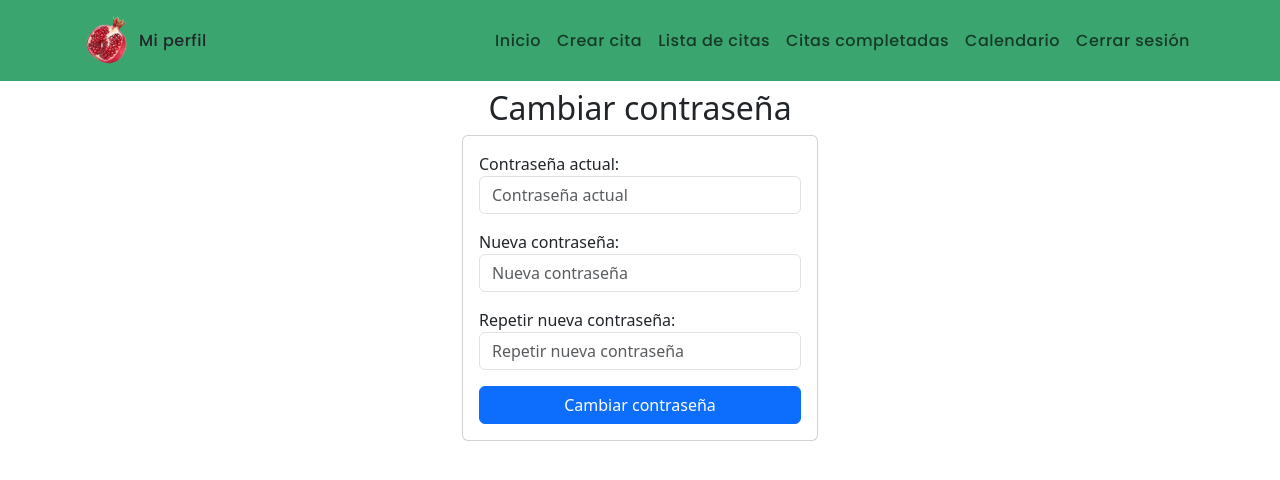
After one commit to GereArguello/Citas-de-unias-django, a Django app: page /mi_perfil/cambiar_pass/ in a window 1280 px wide. The commit adds this page. Shown: the top 480 px of the page. Run offline with Django 5.2, Linux system fonts and the light colour scheme; the visitor is signed in with stand-in values (Sample User, id 1).

Commit message:
Cambiar contraseña añadido

```diff
--- a/Citas/urls.py
+++ b/Citas/urls.py
@@ -10,6 +10,7 @@ urlpatterns = [
 
     path('mi_perfil/',views.mi_perfil, name= 'mi_perfil'),
     path('mi_perfil/editar_perfil/', views.editar_perfil, name= 'editar_perfil'),
+    path('mi_perfil/cambiar_pass/', views.cambiar_pass, name= 'cambiar_pass'),
 
     path('crear_cita/', views.crear_cita, name='crear_cita'),
     path('editar_cita/<int:id>/',views.editar_cita, name='editar_cita'),
--- a/Citas/views.py
+++ b/Citas/views.py
@@ -1,8 +1,8 @@
 from django.contrib import messages
 from django.shortcuts import render, redirect, get_object_or_404
 from django.views.decorators.http import require_POST
-from django.contrib.auth.forms import UserCreationForm
-from django.contrib.auth import login, logout, authenticate
+from django.contrib.auth.forms import UserCreationForm, PasswordChangeForm
+from django.contrib.auth import login, logout, authenticate, update_session_auth_hash
 from django.contrib.auth.decorators import login_required
 from django.db.models import Sum
 from .forms import CitaForm, UserForm, ProfileForm
@@ -46,6 +46,20 @@ def editar_perfil(request):
     }
 
     return render(request,'editar_perfil.html',formularios)
+
+@login_required
+def cambiar_pass(request):
+    if request.method == "POST":
+        form = PasswordChangeForm(user=request.user,data=request.POST)
+        if form.is_valid():
+            form.save()
+            update_session_auth_hash(request, form.user)
+            messages.success(request, "Contraseña cambiada correctamente")
+            return redirect('mi_perfil')
+    else:
+        form = PasswordChangeForm(user=request.user)
+
+    return render(request,'cambiar_pass.html',{'form': form})
 
 def registrarse(request):
     if request.method == 'GET': #Si el request pide datos:
--- /dev/null
+++ b/templates/cambiar_pass.html
@@ -0,0 +1,37 @@
+{% extends 'base.html' %}
+
+{% block title %} Cambiar Contraseña {% endblock %}
+
+{% block content %}
+
+<div class="row">
+    <div class="col-md-4 offset-md-4">
+        <h2 class="text-center">Cambiar contraseña</h2>
+        <form method="POST" class="card card-body">
+            {% csrf_token %}
+            <div class="mb-3">
+                <label for="old_password">Contraseña actual: </label>
+                <input type="password" name="old_password" id="old_password" class="form-control"
+                    placeholder="Contraseña actual">
+                {{ form.old_password.errors }}
+            </div>
+            <div class="mb-3">
+                <label for="new_password1">Nueva contraseña: </label>
+                <input type="password" name="new_password1" id="new_password1" class="form-control"
+                    placeholder="Nueva contraseña">
+                {{ form.new_password1.errors }}
+            </div>
+            <div class="mb-3">
+                <label for="new_password2">Repetir nueva contraseña: </label>
+                <input type="password" name="new_password2" id="new_password2" class="form-control"
+                    placeholder="Repetir nueva contraseña">
+                {{ form.new_password2.errors }}
+            </div>
+            <button class="btn btn-primary">
+                Cambiar contraseña
+            </button>
+        </form>
+    </div>
+</div>
+
+{% endblock %}
--- a/templates/crear_cita.html
+++ b/templates/crear_cita.html
@@ -8,7 +8,7 @@
 
 <div class="row">
     <div class="col-md-4 offset-md-4">
-        <h1 class="text-center">Agendar cita</h1>
+        <h2 class="text-center">Agendar cita</h2>
         <form method="POST" class="card card-body"> <!-- Método para aplicar un formulario -->
             {% csrf_token %}
             {{ form.as_p}} <!-- función asociada a views.py-->
--- a/templates/editar_cita.html
+++ b/templates/editar_cita.html
@@ -4,10 +4,10 @@
 
 {% block content %}
 
-<body>
+
 <div class="row">
     <div class="col-md-4 offset-md-4">
-            <h1 class="text-center">Editar cita</h1>
+        <h2 class="text-center">Editar cita</h2>
         <form method="POST" class="card card-body"> <!-- Método para aplicar un formulario -->
             {% csrf_token %}
             {{ form.as_p}} <!-- función asociada a views.py-->
@@ -15,7 +15,7 @@
         </form>
     </div>
 </div>
-</body>
+
 
 
 {% endblock %}
--- a/templates/editar_perfil.html
+++ b/templates/editar_perfil.html
@@ -7,7 +7,7 @@
 
 <div class="row">
     <div class="col-md-4 offset-md-4">
-        <h1 class="text-center"> Editar perfil </h1>
+        <h2 class="text-center"> Editar perfil </h2>
         <form method="POST" enctype="multipart/form-data" class="card card-body">
             {% csrf_token %}
             {{ user_form.as_p}}
--- a/templates/mi_perfil.html
+++ b/templates/mi_perfil.html
@@ -21,7 +21,7 @@
             <a href="editar_perfil"> Editar perfil </a>
         </div>
         <div class="mt-3">
-            <a href="Cambiar_contraseña"> Cambiar contraseña</a>
+            <a href="cambiar_pass"> Cambiar contraseña </a>
         </div>
         <div class="mt-3">
             <button href="Eliminar_perfil"> Eliminar perfil</button>
```
Lines whose indentation alone changed are shown as unchanged.
